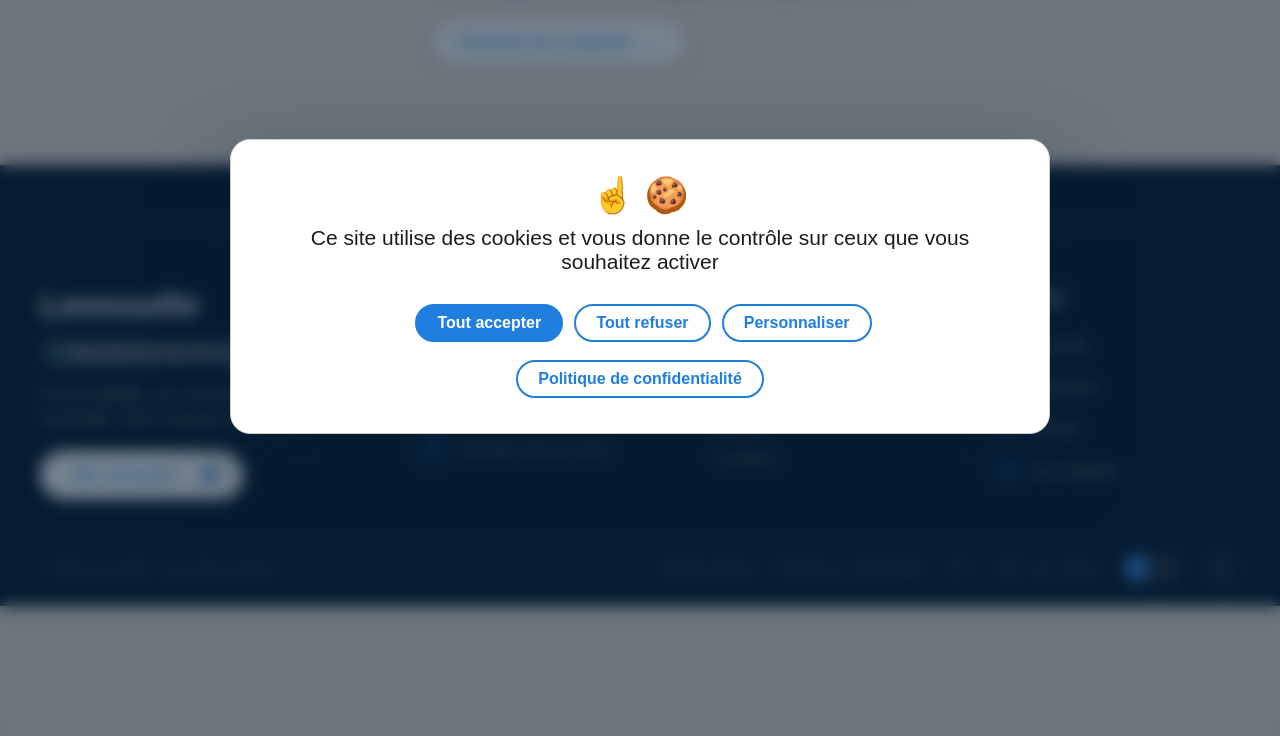
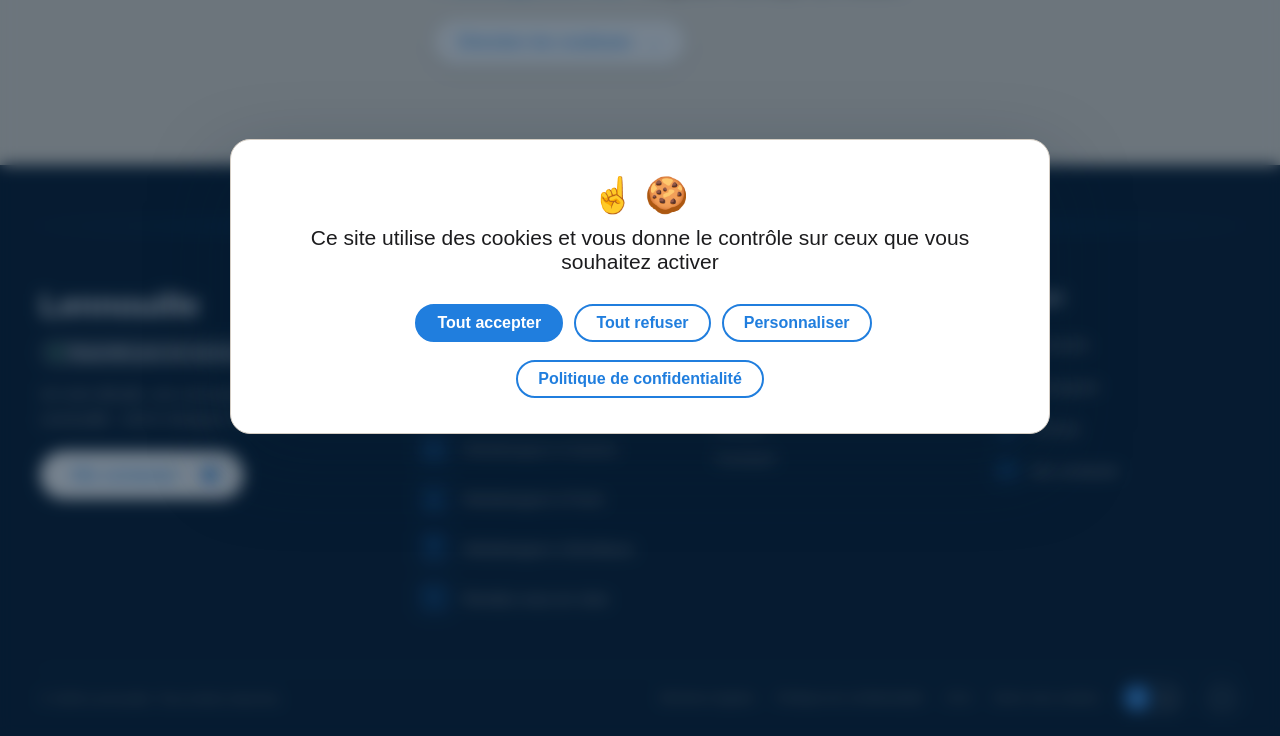
Before and after one commit to LeVraiLennouille/levrailennouille.github.io, a Jekyll site: the page built from index.html, in a window 1280 px wide and 900 px high, scrolled down 15360 px, cut to the strip 164-900 px from the top of the window. Built offline with Jekyll 4.4.1, drawn with Linux system fonts in a browser that asks for light colours; nearby versions of some CDN libraries; some web fonts are replaced.

Commit message:
add new pages in Footer

```diff
--- a/_includes/footer.html
+++ b/_includes/footer.html
@@ -30,6 +30,21 @@
                     <span class="FooterIcon">
                         <svg xmlns="http://www.w3.org/2000/svg" viewBox="0 0 24 24"><path d="M10.5 5 V9 C10.5 11 7 11.5 7 15 V20 a1 1 0 0 0 1 1 h8 a1 1 0 0 0 1 -1 V15 C17 11.5 13.5 11 13.5 9 V5 Z"/><path d="M10 3 h4 v2 h-4 Z"/><path d="M10.5 7.5 h3"/><rect x="8.5" y="15" width="7" height="3.5" rx="0.5"/><circle cx="16" cy="2.2" r="0.5"/><circle cx="13.6" cy="0.9" r="0.4"/></svg>
                     </span>Webdesigner à Reims
+                </a></li>{% endunless %}
+                {% unless page.url contains '/nantes' %}<li><a href="/nantes">
+                    <span class="FooterIcon">
+                        <svg xmlns="http://www.w3.org/2000/svg" viewBox="0 0 24 24"><path d="M4 20V10h3V7h2v3h6V7h2v3h3v10Z"/><path d="M10 20v-4a2 2 0 0 1 4 0v4"/><path d="M4 10h16"/></svg>
+                    </span>Webdesigner à Nantes
+                </a></li>{% endunless %}
+                {% unless page.url contains '/paris' %}<li><a href="/paris">
+                    <span class="FooterIcon">
+                        <svg xmlns="http://www.w3.org/2000/svg" viewBox="0 0 24 24"><path d="M12 2v3"/><path d="M10.5 8h3L15 14l2 6H7l2-6Z"/><path d="M9.3 14h5.4"/><path d="M12 14v3"/></svg>
+                    </span>Webdesigner à Paris
+                </a></li>{% endunless %}
+                {% unless page.url contains '/bordeaux' %}<li><a href="/bordeaux">
+                    <span class="FooterIcon">
+                        <svg xmlns="http://www.w3.org/2000/svg" viewBox="0 0 24 24"><path d="M7 3h10c0 5-1.5 8-5 8S7 8 7 3Z"/><path d="M12 11v9"/><path d="M8.5 21h7"/><path d="M7.4 7h9.2"/></svg>
+                    </span>Webdesigner à Bordeaux
                 </a></li>{% endunless %}
                 <li><a href="/contact#rdv">
                     <span class="FooterIcon">
```
